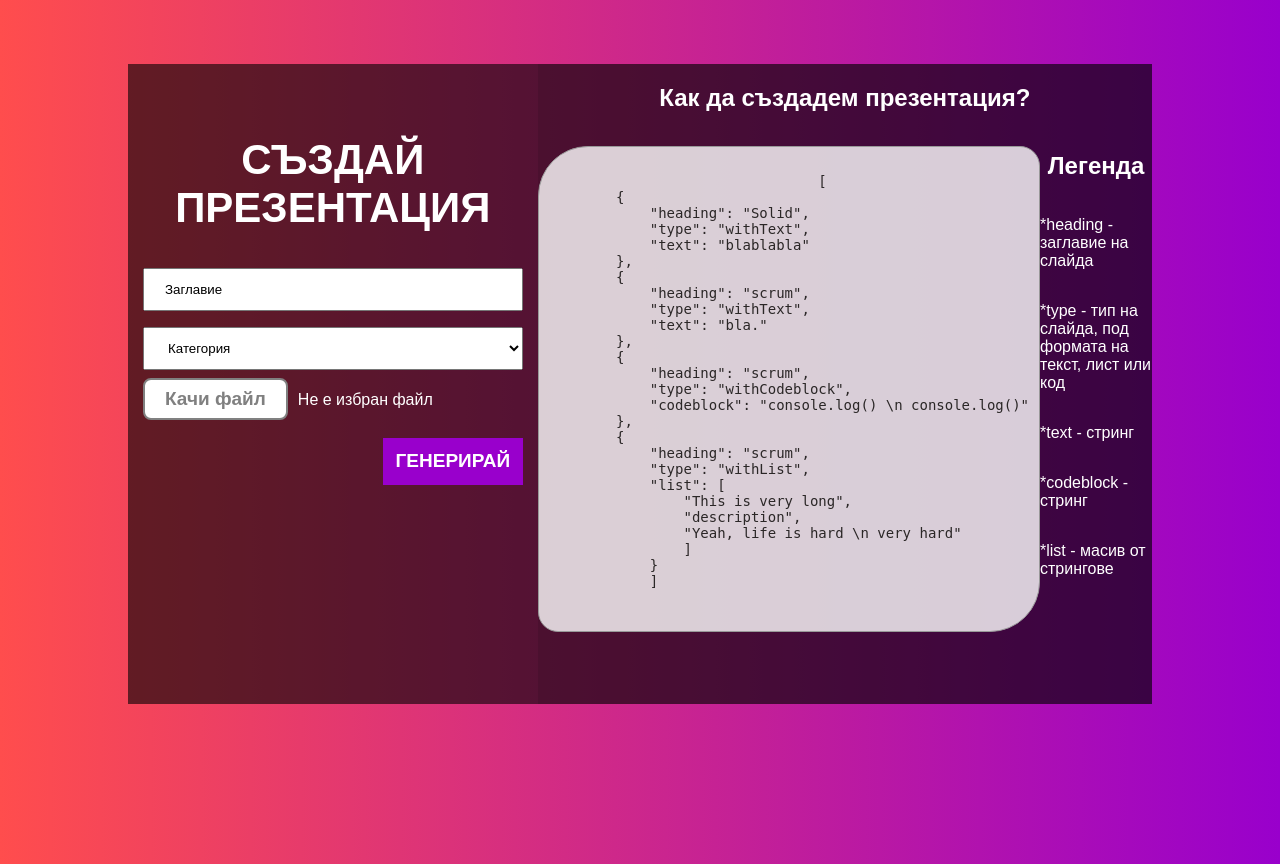
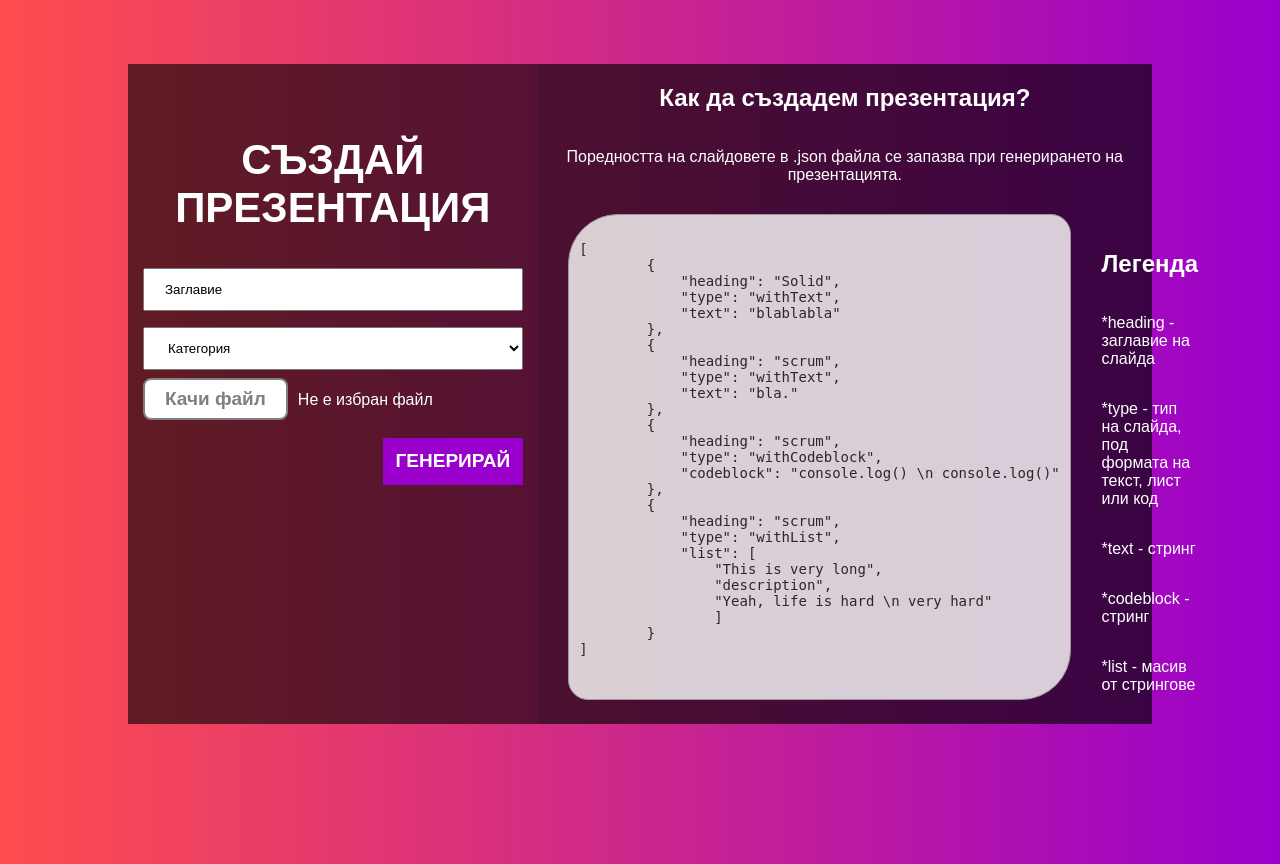
Before and after one commit to kstoimenova/presentation-generator, a PHP site: page /views/create-presentation.php in a window 1280 px wide. Run offline with PHP 8.4, Linux system fonts and the light colour scheme; data that the repository does not hold is empty.

Commit message:
Styling stuff

```diff
--- a/css/create-presentation.css
+++ b/css/create-presentation.css
@@ -93,7 +93,7 @@ img {
     /* margin-top: 3%; */
     /* margin-left: 7%; */
     /* margin-right: 7%; */
-    height: 80%;
+    height: 660px;
     margin: 5% 10%;
 }
 
@@ -191,6 +191,7 @@ input[type="file"] {
 .code-comments {
     display: flex;
     flex-direction: column;
+    margin: 5% 5%;
 }
 
 .comment {
@@ -202,3 +203,7 @@ input[type="file"] {
     color: white;
     text-align: center;
 }
+
+.code-block {
+    margin-left: 5%;
+}
--- a/views/create-presentation.php
+++ b/views/create-presentation.php
@@ -58,11 +58,12 @@
             <div class="column-right">
                 <div class="code-container">
                     <h2 class="code-heading">Как да създадем презентация?</h2>
-                    <!-- <p class="info">Поредността на слайдовете в .json файла се запазва при генерирането на презентацията.</p> -->
+                    <p class="info">Поредността на слайдовете в .json файла се запазва при генерирането на презентацията.</p>
                     <div class="code-highlights">
+                    <div class="code-block">
                     <pre class="code">
                             <code>
-                                [
+[
         {
             "heading": "Solid",
             "type": "withText",
@@ -86,10 +87,13 @@
                 "description",
                 "Yeah, life is hard \n very hard"
                 ]
-            }
-            ]
+        }
+]
         </code>
     </pre>
+
+                    </div>
+
                         <div class="code-comments">
                             <h2 class="code-heading">Легенда</h2>
                             <p class="comment">
@@ -97,7 +101,7 @@
                             </p>
                             <p class="comment">
 *type - тип на слайда,
- под <br> формата на
+ под формата на
  текст, лист или код
                             </p>
                             <p class="comment">
```
